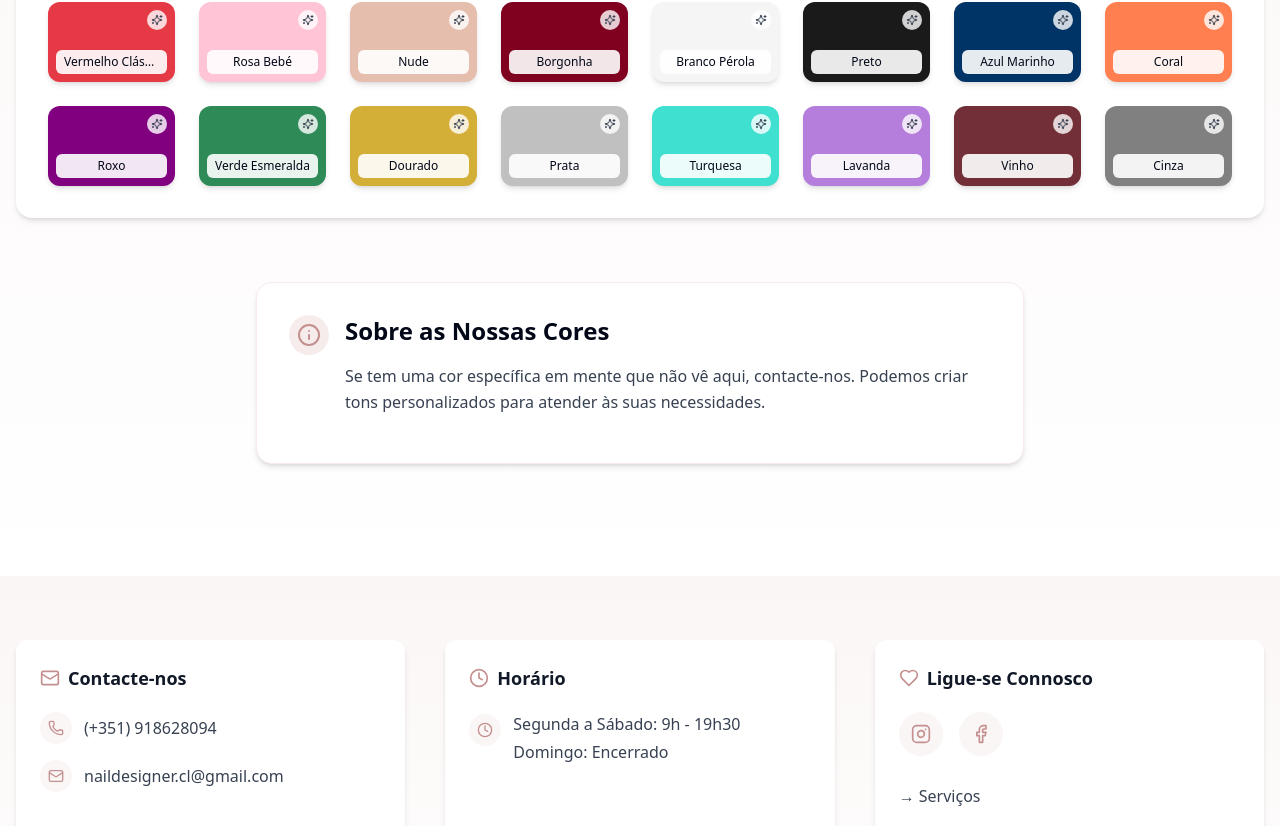
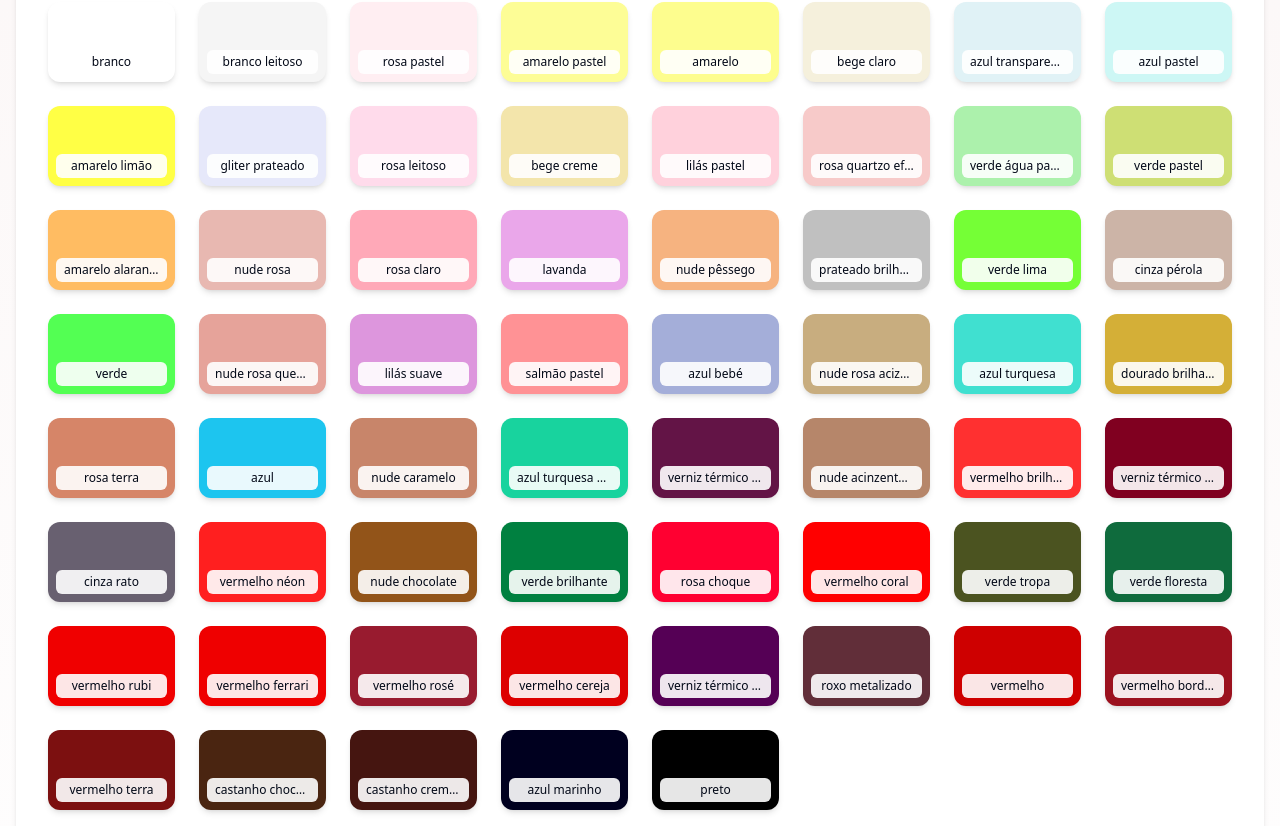
Before and after one commit to sirjoaogoncalves/clNails, a React (Vite) app: page /colors in a window 1280 px wide. Shown: the part 414-1240 px from the top of the page. Built offline with nearby package versions, Linux system fonts and the light colour scheme.

Commit message:
update on colors

```diff
--- a/src/pages/ColorPalettePage.jsx
+++ b/src/pages/ColorPalettePage.jsx
@@ -7,86 +7,374 @@ import { Palette, Sparkles, Info } from 'lucide-react';
 const colorData = [
   {
     id: 1,
-    name: 'Vermelho Clássico',
-    hex: '#E63946',
+    number: 2,
+    name: 'branco',
+    hex: '#FFFFFF',
   },
   {
     id: 2,
-    name: 'Rosa Bebé',
-    hex: '#FFC4D6',
+    number: 1,
+    name: 'branco leitoso',
+    hex: '#F5F5F5',
   },
   {
     id: 3,
-    name: 'Nude',
-    hex: '#E6BEAE',
+    number: 54,
+    name: 'rosa pastel',
+    hex: '#ffeef2',
   },
   {
     id: 4,
-    name: 'Borgonha',
-    hex: '#800020',
+    number: 51,
+    name: 'amarelo pastel',
+    hex: '#FDFD96',
   },
   {
     id: 5,
-    name: 'Branco Pérola',
-    hex: '#F5F5F5',
+    number: 53,
+    name: 'amarelo',
+    hex: '#fdfd8e',
   },
   {
     id: 6,
-    name: 'Preto',
-    hex: '#1A1A1A',
+    number: 4,
+    name: 'bege claro',
+    hex: '#F5F0DC',
   },
   {
     id: 7,
-    name: 'Azul Marinho',
-    hex: '#003366',
+    number: 26,
+    name: 'azul transparente',
+    hex: '#e0f2f6',
   },
   {
     id: 8,
-    name: 'Coral',
-    hex: '#FF7F50',
+    number: 58,
+    name: 'azul pastel',
+    hex: '#cdf7f5',
   },
   {
     id: 9,
-    name: 'Roxo',
-    hex: '#800080',
+    number: 33,
+    name: 'amarelo limão',
+    hex: '#FFFF45',
   },
   {
     id: 10,
-    name: 'Verde Esmeralda',
-    hex: '#2E8B57',
+    number: 35,
+    name: 'gliter prateado',
+    hex: '#E6E8FA',
   },
   {
     id: 11,
-    name: 'Dourado',
+    number: 3,
+    name: 'rosa leitoso',
+    hex: '#FFDBEB',
+  },
+  {
+    id: 12,
+    number: 5,
+    name: 'bege creme',
+    hex: '#F3E5AB',
+  },
+  {
+    id: 13,
+    number: 57,
+    name: 'lilás pastel',
+    hex: '#FFD1DC',
+  },
+  {
+    id: 14,
+    number: 42,
+    name: 'rosa quartzo efeito areado',
+    hex: '#F7CAC9',
+  },
+  {
+    id: 15,
+    number: 56,
+    name: 'verde água pastel',
+    hex: '#acf1ac',
+  },
+  {
+    id: 16,
+    number: 55,
+    name: 'verde pastel',
+    hex: '#cedf74',
+  },
+  {
+    id: 17,
+    number: 52,
+    name: 'amarelo alaranjado',
+    hex: '#FFbc62',
+  },
+  {
+    id: 18,
+    number: 6,
+    name: 'nude rosa',
+    hex: '#E8B8B1',
+  },
+  {
+    id: 19,
+    number: 7,
+    name: 'rosa claro',
+    hex: '#FFA9B8',
+  },
+  {
+    id: 20,
+    number: 23,
+    name: 'lavanda',
+    hex: '#eaa7ea',
+  },
+  {
+    id: 21,
+    number: 9,
+    name: 'nude pêssego',
+    hex: '#F6B380',
+  },
+  {
+    id: 22,
+    number: 34,
+    name: 'prateado brilhante',
+    hex: '#C0C0C0',
+  },
+  {
+    id: 23,
+    number: 32,
+    name: 'verde lima',
+    hex: '#75ff36',
+  },
+  {
+    id: 24,
+    number: 12,
+    name: 'cinza pérola',
+    hex: '#CCB4A7',
+  },
+  {
+    id: 25,
+    number: 31,
+    name: 'verde',
+    hex: '#53ff53',
+  },
+  {
+    id: 26,
+    number: 8,
+    name: 'nude rosa quente',
+    hex: '#E6A39A',
+  },
+  {
+    id: 27,
+    number: 24,
+    name: 'lilás suave',
+    hex: '#dd96dd',
+  },
+  {
+    id: 28,
+    number: 50,
+    name: 'salmão pastel',
+    hex: '#FF9295',
+  },
+  {
+    id: 29,
+    number: 27,
+    name: 'azul bebé',
+    hex: '#a4aed9',
+  },
+  {
+    id: 30,
+    number: 49,
+    name: 'nude rosa acizentado',
+    hex: '#C8AD7F',
+  },
+  {
+    id: 31,
+    number: 28,
+    name: 'azul turquesa',
+    hex: '#40E0D0',
+  },
+  {
+    id: 32,
+    number: 36,
+    name: 'dourado brilhante',
     hex: '#D4AF37',
   },
   {
-    id: 12,
-    name: 'Prata',
-    hex: '#C0C0C0',
+    id: 33,
+    number: 10,
+    name: 'rosa terra',
+    hex: '#D68568',
   },
   {
-    id: 13,
-    name: 'Turquesa',
-    hex: '#40E0D0',
+    id: 34,
+    number: 29,
+    name: 'azul',
+    hex: '#1dc5ef',
   },
   {
-    id: 14,
-    name: 'Lavanda',
-    hex: '#B57EDC',
+    id: 35,
+    number: 41,
+    name: 'nude caramelo',
+    hex: '#C8856A',
   },
   {
-    id: 15,
-    name: 'Vinho',
-    hex: '#722F37',
+    id: 36,
+    number: 30,
+    name: 'azul turquesa oceano',
+    hex: '#18d39e',
   },
   {
-    id: 16,
-    name: 'Cinza',
-    hex: '#808080',
+    id: 37,
+    number: 61,
+    name: 'verniz térmico - roxo (frio) + bege (quente)',
+    hex: '#631446',
+    quente: 'ffeef2',
+  },
+  {
+    id: 38,
+    number: 13,
+    name: 'nude acinzentado',
+    hex: '#B6866A',
+  },
+  {
+    id: 39,
+    number: 37,
+    name: 'vermelho brilhante',
+    hex: '#FF3030',
+  },
+  {
+    id: 40,
+    number: 59,
+    name: 'verniz térmico - bordeaux (frio) + rosa nude (quente)',
+    hex: '#800020',
+    quente: 'e59084',
+  },
+  {
+    id: 41,
+    number: 25,
+    name: 'cinza rato',
+    hex: '#686070',
+  },
+  {
+    id: 42,
+    number: 45,
+    name: 'vermelho néon',
+    hex: '#FF1f1f',
+  },
+  {
+    id: 43,
+    number: 11,
+    name: 'nude chocolate',
+    hex: '#925419',
+  },
+  {
+    id: 44,
+    number: 38,
+    name: 'verde brilhante',
+    hex: '#008040',
+  },
+  {
+    id: 45,
+    number: 46,
+    name: 'rosa choque',
+    hex: '#Ff0031',
+  },
+  {
+    id: 46,
+    number: 20,
+    name: 'vermelho coral',
+    hex: '#FF0000',
+  },
+  {
+    id: 47,
+    number: 48,
+    name: 'verde tropa',
+    hex: '#4B5320',
+  },
+  {
+    id: 48,
+    number: 43,
+    name: 'verde floresta',
+    hex: '#0f6b3d',
+  },
+  {
+    id: 49,
+    number: 21,
+    name: 'vermelho rubi',
+    hex: '#F00000',
+  },
+  {
+    id: 50,
+    number: 19,
+    name: 'vermelho ferrari',
+    hex: '#EF0000',
+  },
+  {
+    id: 51,
+    number: 22,
+    name: 'vermelho rosé',
+    hex: '#981B2F',
+  },
+  {
+    id: 52,
+    number: 18,
+    name: 'vermelho cereja',
+    hex: '#DD0000',
+  },
+  {
+    id: 53,
+    number: 60,
+    name: 'verniz térmico - roxo vivo (frio) + roxo claro (quente)',
+    hex: '#550055',
+    quente: '#ff008a',
+  },
+  {
+    id: 54,
+    number: 44,
+    name: 'roxo metalizado',
+    hex: '#612e39',
+  },
+  {
+    id: 55,
+    number: 17,
+    name: 'vermelho',
+    hex: '#CE0000',
+  },
+  {
+    id: 56,
+    number: 47,
+    name: 'vermelho bordeaux',
+    hex: '#9B111E',
+  },
+  {
+    id: 57,
+    number: 16,
+    name: 'vermelho terra',
+    hex: '#7C1010',
+  },
+  {
+    id: 58,
+    number: 14,
+    name: 'castanho chocolate',
+    hex: '#4A2511',
+  },
+  {
+    id: 59,
+    number: 15,
+    name: 'castanho cremoso',
+    hex: '#451510',
+  },
+  {
+    id: 60,
+    number: 40,
+    name: 'azul marinho',
+    hex: '#00001f',
+  },
+  {
+    id: 61,
+    number: 39,
+    name: 'preto',
+    hex: '#000000',
   },
 ];
-
 // Animation variants
 const fadeIn = {
   hidden: { opacity: 0, y: 20 },
@@ -216,12 +504,6 @@ const ColorSwatch = ({ color, index }) => {
             {color.name}
           </div>
         </div>
-
-        <div className="absolute top-2 right-2">
-          <div className="w-5 h-5 rounded-full flex items-center justify-center bg-white/80">
-            <Sparkles size={12} className="text-gray-700" />
-          </div>
-        </div>
       </Card>
 
       {/* Popup with dynamic hand mockup */}
@@ -246,24 +528,14 @@ const ColorSwatch = ({ color, index }) => {
               <div className="text-center mt-2">
                 <h3 className="font-bold text-lg">{color.name}</h3>
                 <div className="inline-block mt-1 font-mono text-sm bg-gray-100 px-2 py-1 rounded-md mb-2">
-                  {color.hex}
+                  {color.number}
                 </div>
               </div>
 
               {/* Pointer arrow */}
               <div className="absolute -bottom-2 left-1/2 transform -translate-x-1/2 w-4 h-4 bg-white rotate-45 shadow-md"></div>
             </div>
-
-            <div className="p-4 border-t border-gray-100">
-              <div className="flex items-center justify-between text-sm text-gray-700">
-                <div className="flex items-center">
-                  <div className="w-4 h-4 rounded-full mr-2" style={{ backgroundColor: color.hex }}></div>
-                  <span>Pré-visualização</span>
-                </div>
-                <span className="text-primary-600 font-medium">Acabamento Brilhante</span>
-              </div>
-            </div>
-          </motion.div>
+           </motion.div>
         )}
       </AnimatePresence>
     </motion.div>
--- a/src/pages/ServicesPage.jsx
+++ b/src/pages/ServicesPage.jsx
@@ -221,13 +221,13 @@ const ServicesPage = () => {
                   <h3 className="font-semibold text-lg mb-3 text-primary-600">Nota sobre Preços</h3>
                   <p className="text-gray-700">
                     Os preços mantêm-se fixos, independentemente:
-
-                    do formato ou tamanho da unha;
-
-                    da aplicação de extensão;
-
-                    da inclusão (ou não) de nail art.
-
+                   <br/>
+                    Do formato ou tamanho da unha.
+                   <br/>
+                    Da aplicação de extensão.
+                   <br/>
+                    Da inclusão (ou não) de nail art.
+                   <br/>
                     Não há variação de custo consoante as opções mencionadas.
                   </p>
                 </motion.div>
```
Also changed, not shown: 1 other file (tests, documents, lock files or other folders).
